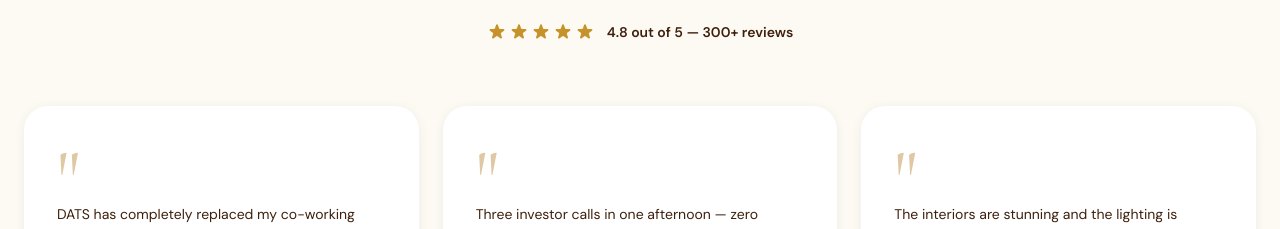
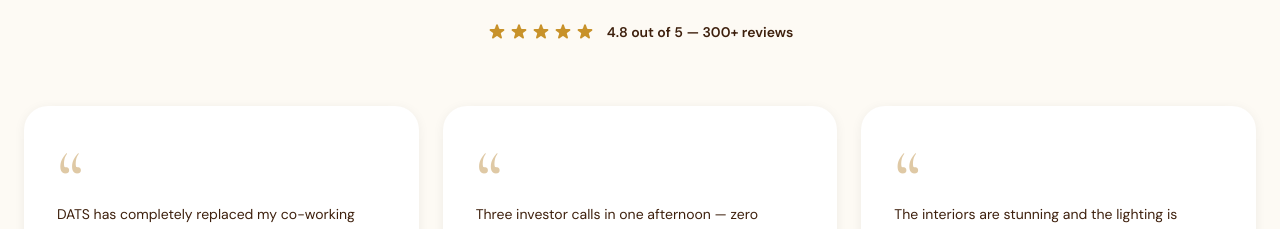
Before and after one commit to ShreepadD/dats-coffee-gold, a Next.js app: page / in a window 1280 px wide. Shown: the part 4520-4749 px from the top of the page. Built offline with nearby package versions, Linux system fonts and the light colour scheme.

Commit message:
Update reviews component

```diff
--- a/components/Reviews.tsx
+++ b/components/Reviews.tsx
@@ -46,7 +46,7 @@ export default function Reviews() {
                   className="font-display text-[80px] leading-none text-parchment-300 group-hover:text-gold-pale transition-colors duration-500 select-none h-10 flex items-start"
                   aria-hidden="true"
                 >
-                  &quot;
+                  {"“"}
                 </div>
 
                 {/* Review text */}
```
